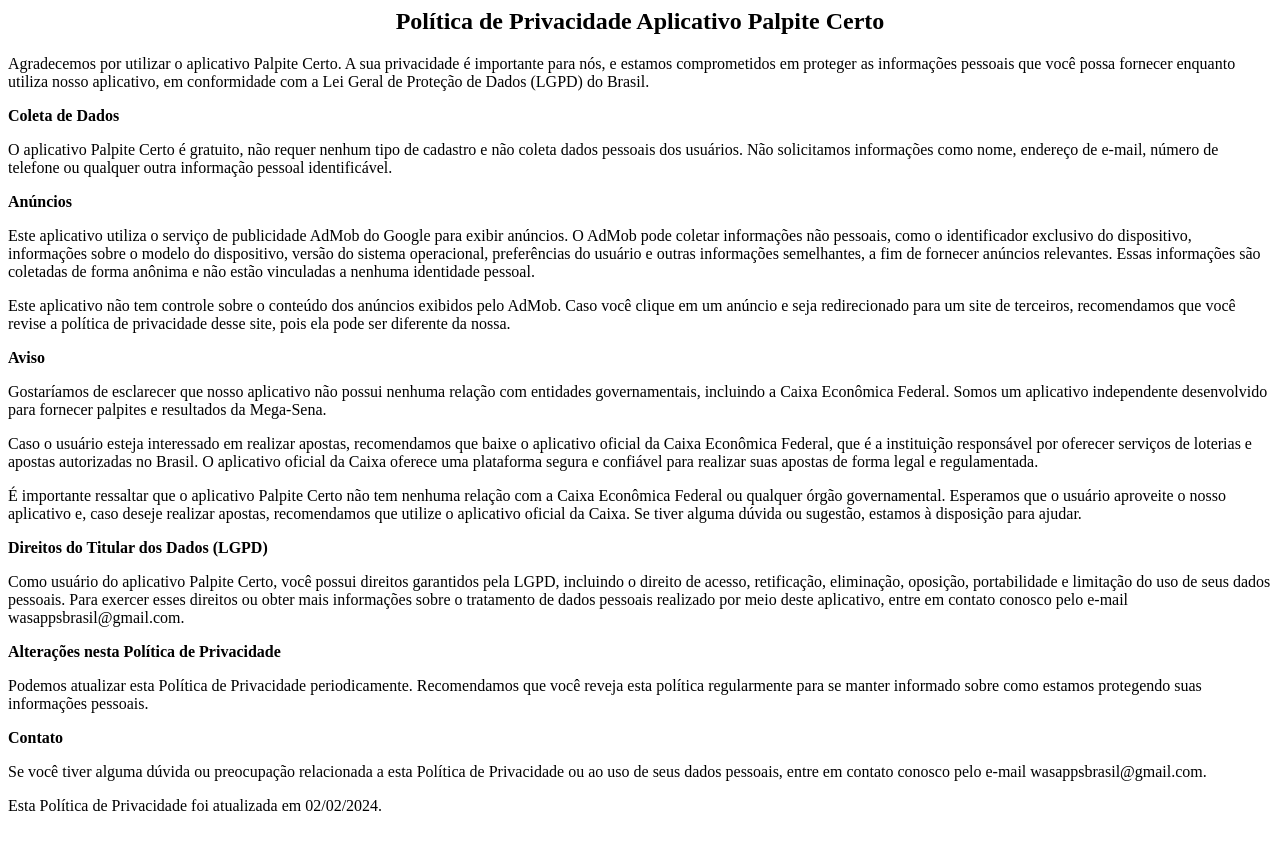
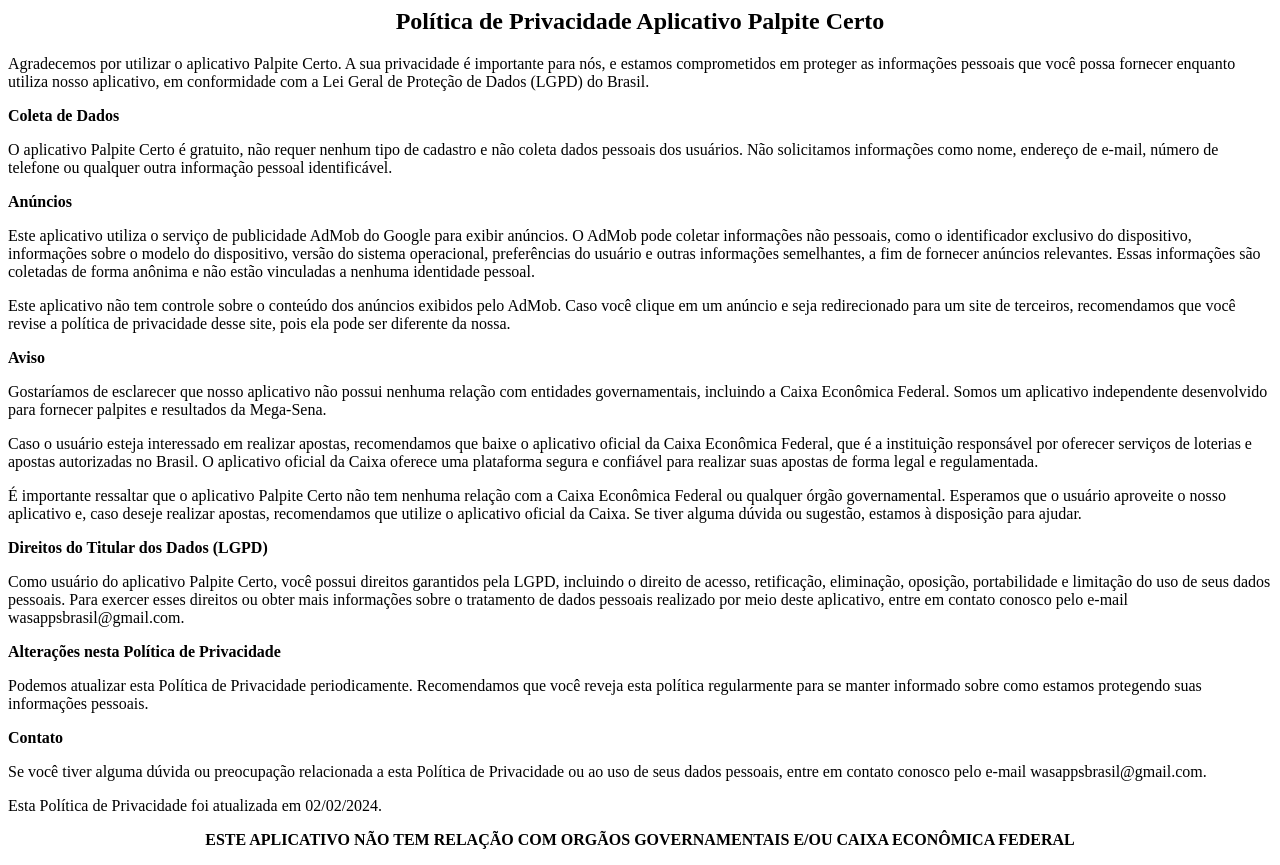
Before and after one commit to waslinux/palpitecerto.github.io, a plain HTML site: page index.html in a window 1280 px wide. Before the commit the page ends 831 px from the top, so only its background shows below. Drawn offline with Linux system fonts and the light colour scheme.

Commit message:
Update index.html

```diff
--- a/index.html
+++ b/index.html
@@ -33,3 +33,5 @@
 <p>Se você tiver alguma dúvida ou preocupação relacionada a esta Política de Privacidade ou ao uso de seus dados pessoais, entre em contato conosco pelo e-mail wasappsbrasil@gmail.com.</p>
 
 <p>Esta Política de Privacidade foi atualizada em 02/02/2024.</p>
+
+<p><center><strong>ESTE APLICATIVO NÃO TEM RELAÇÃO COM ORGÃOS GOVERNAMENTAIS E/OU CAIXA ECONÔMICA FEDERAL</strong></center></p>
```
